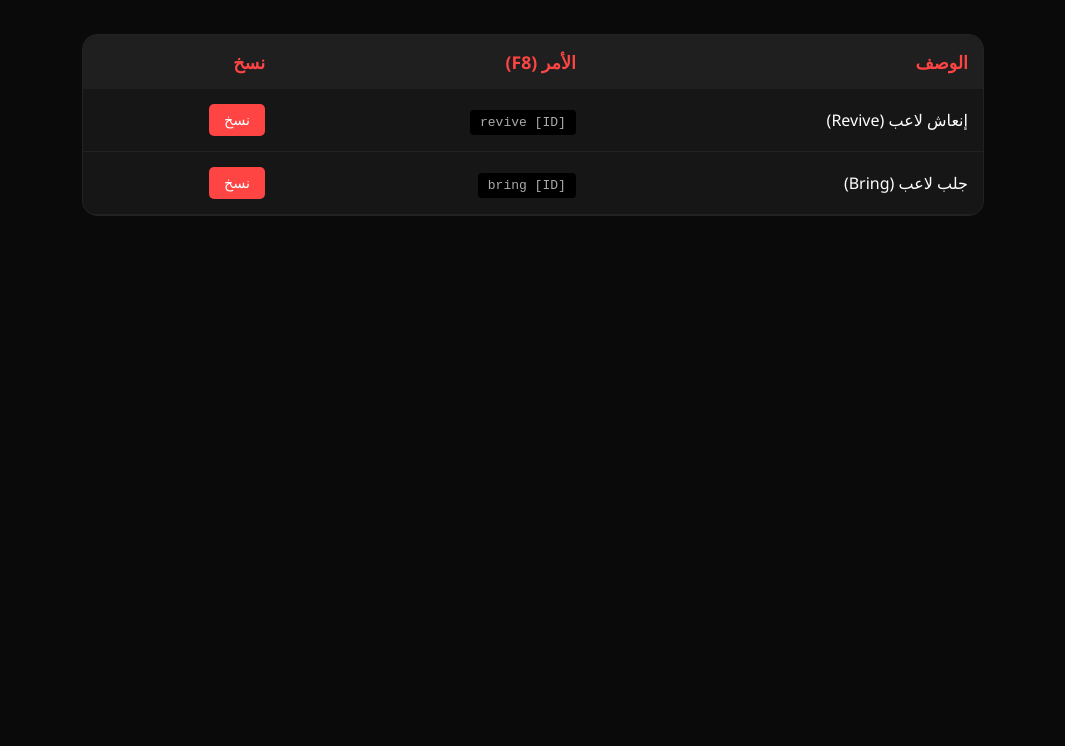
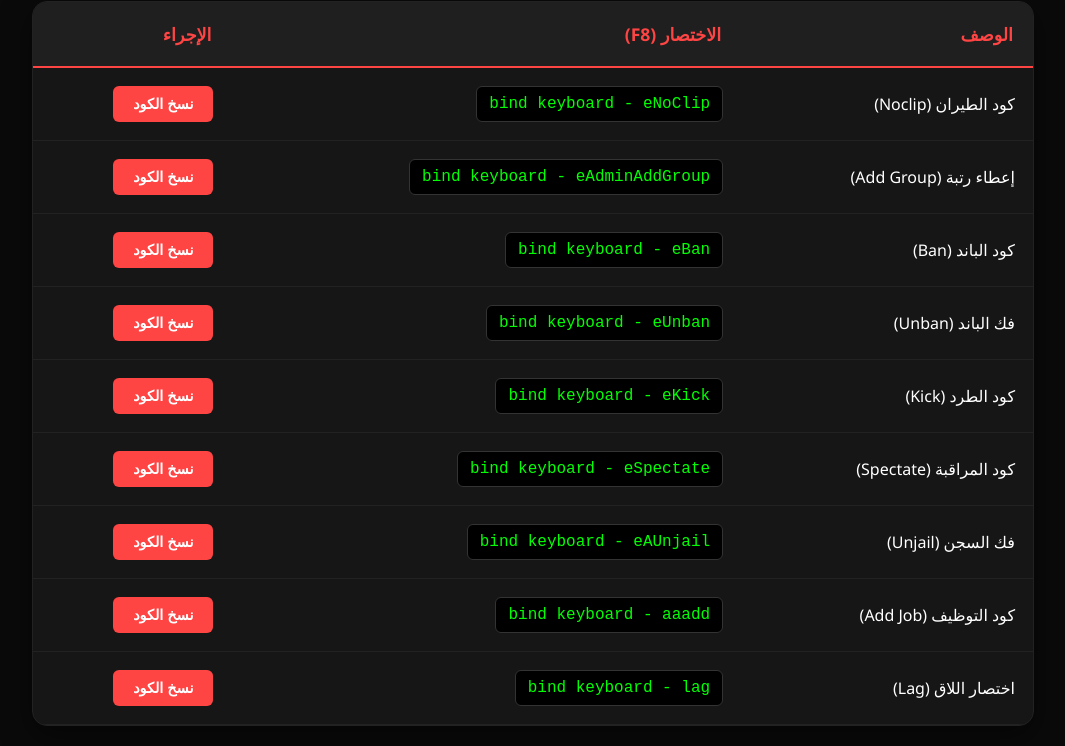
Before and after one commit to Dvni5/fivemnodee, a plain HTML site: page admin.html in a window 1280 px wide. Shown: the part 89-835 px from the top of the page, without its empty margins (107-1172 px from the left). Before the commit the page ends 800 px from the top, so only its background shows below. Drawn offline with Linux system fonts and the light colour scheme.

Commit message:
Revise admin.html for new commands and styles
Updated the admin commands page with new commands and improved styling.

```diff
--- a/admin.html
+++ b/admin.html
@@ -3,56 +3,95 @@
 <head>
     <meta charset="UTF-8">
     <meta name="viewport" content="width=device-width, initial-scale=1.0">
-    <title>أوامر الإدارة | FiveM Node</title>
+    <title>أوامر الإدارة والتوظيف | FiveM Node</title>
     <link rel="stylesheet" href="https://cdnjs.cloudflare.com/ajax/libs/font-awesome/6.0.0/css/all.min.css">
     <style>
         :root { --primary: #ff4444; --bg: #0a0a0a; --card-bg: #161616; }
         body { background-color: var(--bg); color: #fff; font-family: 'Segoe UI', sans-serif; margin: 0; padding: 20px; user-select: none; }
-        .nav-header { display: flex; justify-content: space-between; align-items: center; max-width: 900px; margin: 0 auto 30px; }
-        .back-btn { color: #fff; text-decoration: none; font-size: 1.1rem; transition: 0.3s; }
-        .back-btn:hover { color: var(--primary); }
-        .table-container { max-width: 900px; margin: 0 auto; background: var(--card-bg); border-radius: 15px; overflow: hidden; border: 1px solid #222; }
+        .nav-header { display: flex; justify-content: space-between; align-items: center; max-width: 1000px; margin: 0 auto 30px; }
+        .back-btn { color: #fff; text-decoration: none; font-size: 1.1rem; transition: 0.3s; background: #222; padding: 8px 15px; border-radius: 8px; }
+        .back-btn:hover { background: var(--primary); }
+        .table-container { max-width: 1000px; margin: 0 auto; background: var(--card-bg); border-radius: 15px; overflow: hidden; border: 1px solid #222; box-shadow: 0 10px 30px rgba(0,0,0,0.5); }
         table { width: 100%; border-collapse: collapse; text-align: right; }
-        th { background: #1f1f1f; color: var(--primary); padding: 15px; font-size: 1.1rem; }
-        td { padding: 15px; border-bottom: 1px solid #222; }
-        .copy-btn { background: var(--primary); color: white; border: none; padding: 8px 15px; border-radius: 5px; cursor: pointer; font-size: 0.9rem; transition: 0.3s; }
-        .copy-btn:hover { background: #cc0000; transform: scale(1.05); }
-        .command-text { font-family: monospace; color: #aaa; background: #000; padding: 5px 10px; border-radius: 4px; }
-        #copy-toast { visibility: hidden; min-width: 200px; background-color: var(--primary); color: #fff; text-align: center; border-radius: 5px; padding: 10px; position: fixed; z-index: 1; bottom: 30px; left: 50%; transform: translateX(-50%); }
+        th { background: #1f1f1f; color: var(--primary); padding: 20px; font-size: 1.1rem; border-bottom: 2px solid var(--primary); }
+        td { padding: 18px; border-bottom: 1px solid #222; vertical-align: middle; }
+        .copy-btn { background: var(--primary); color: white; border: none; padding: 10px 20px; border-radius: 6px; cursor: pointer; font-size: 0.9rem; transition: 0.3s; font-weight: bold; }
+        .copy-btn:hover { background: #cc0000; transform: translateY(-2px); }
+        .command-text { font-family: 'Courier New', monospace; color: #00ff00; background: #000; padding: 8px 12px; border-radius: 6px; display: inline-block; direction: ltr; border: 1px solid #333; }
+        #copy-toast { visibility: hidden; min-width: 250px; background-color: #2ecc71; color: #fff; text-align: center; border-radius: 8px; padding: 15px; position: fixed; z-index: 100; bottom: 30px; left: 50%; transform: translateX(-50%); font-weight: bold; }
         #copy-toast.show { visibility: visible; animation: fadein 0.5s, fadeout 0.5s 2.5s; }
         @keyframes fadein { from {bottom: 0; opacity: 0;} to {bottom: 30px; opacity: 1;} }
         @keyframes fadeout { from {bottom: 30px; opacity: 1;} to {bottom: 0; opacity: 0;} }
     </style>
 </head>
 <body oncontextmenu="return false;">
+
     <div class="nav-header">
         <a href="index.html" class="back-btn"><i class="fas fa-arrow-right"></i> العودة للرئيسية</a>
-        <h2 style="color: var(--primary);">أوامر الإدارة</h2>
+        <h2 style="color: var(--primary); margin: 0;">👮 أوامر الإدارة والتوظيف</h2>
     </div>
+
     <div class="table-container">
         <table>
             <thead>
                 <tr>
                     <th>الوصف</th>
-                    <th>الأمر (F8)</th>
-                    <th>نسخ</th>
+                    <th>الاختصار (F8)</th>
+                    <th>الإجراء</th>
                 </tr>
             </thead>
             <tbody>
                 <tr>
-                    <td>إنعاش لاعب (Revive)</td>
-                    <td><span class="command-text">revive [ID]</span></td>
-                    <td><button class="copy-btn" onclick="copyCmd('revive [ID]')">نسخ</button></td>
+                    <td>كود الطيران (Noclip)</td>
+                    <td><span class="command-text">bind keyboard - eNoClip</span></td>
+                    <td><button class="copy-btn" onclick="copyCmd('bind keyboard - eNoClip')">نسخ الكود</button></td>
                 </tr>
                 <tr>
-                    <td>جلب لاعب (Bring)</td>
-                    <td><span class="command-text">bring [ID]</span></td>
-                    <td><button class="copy-btn" onclick="copyCmd('bring [ID]')">نسخ</button></td>
+                    <td>إعطاء رتبة (Add Group)</td>
+                    <td><span class="command-text">bind keyboard - eAdminAddGroup</span></td>
+                    <td><button class="copy-btn" onclick="copyCmd('bind keyboard - eAdminAddGroup')">نسخ الكود</button></td>
+                </tr>
+                <tr>
+                    <td>كود الباند (Ban)</td>
+                    <td><span class="command-text">bind keyboard - eBan</span></td>
+                    <td><button class="copy-btn" onclick="copyCmd('bind keyboard - eBan')">نسخ الكود</button></td>
+                </tr>
+                <tr>
+                    <td>فك الباند (Unban)</td>
+                    <td><span class="command-text">bind keyboard - eUnban</span></td>
+                    <td><button class="copy-btn" onclick="copyCmd('bind keyboard - eUnban')">نسخ الكود</button></td>
+                </tr>
+                <tr>
+                    <td>كود الطرد (Kick)</td>
+                    <td><span class="command-text">bind keyboard - eKick</span></td>
+                    <td><button class="copy-btn" onclick="copyCmd('bind keyboard - eKick')">نسخ الكود</button></td>
+                </tr>
+                <tr>
+                    <td>كود المراقبة (Spectate)</td>
+                    <td><span class="command-text">bind keyboard - eSpectate</span></td>
+                    <td><button class="copy-btn" onclick="copyCmd('bind keyboard - eSpectate')">نسخ الكود</button></td>
+                </tr>
+                <tr>
+                    <td>فك السجن (Unjail)</td>
+                    <td><span class="command-text">bind keyboard - eAUnjail</span></td>
+                    <td><button class="copy-btn" onclick="copyCmd('bind keyboard - eAUnjail')">نسخ الكود</button></td>
+                </tr>
+                <tr>
+                    <td>كود التوظيف (Add Job)</td>
+                    <td><span class="command-text">bind keyboard - aaadd</span></td>
+                    <td><button class="copy-btn" onclick="copyCmd('bind keyboard - aaadd')">نسخ الكود</button></td>
+                </tr>
+                <tr>
+                    <td>اختصار اللاق (Lag)</td>
+                    <td><span class="command-text">bind keyboard - lag</span></td>
+                    <td><button class="copy-btn" onclick="copyCmd('bind keyboard - lag')">نسخ الكود</button></td>
                 </tr>
             </tbody>
         </table>
     </div>
-    <div id="copy-toast">تم نسخ الكود بنجاح! ✅</div>
+
+    <div id="copy-toast">تم نسخ الكود بنجاح! استمتع ✅</div>
+
     <script>
         function copyCmd(text) {
             navigator.clipboard.writeText(text).then(() => {
```
